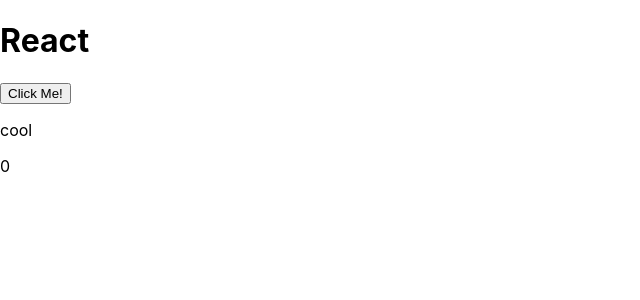
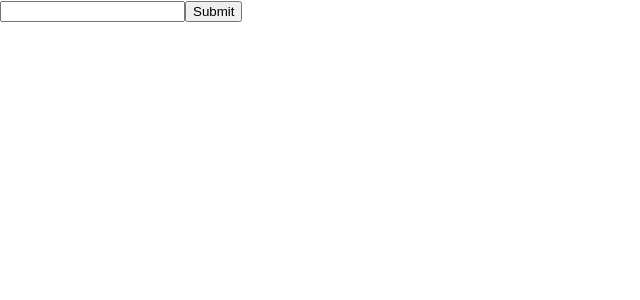
Before and after one commit to Bantchee/my-first-react-app, a React (Create React App) app: page / in a window 1280 px wide. Shown: the top 300 px of the page, without its empty margins (0-640 px from the left). Built offline with nearby package versions, Linux system fonts and the light colour scheme.

Commit message:
Implement overview componenet

```diff
--- a/src/App.js
+++ b/src/App.js
@@ -1,7 +1,7 @@
-import logo from './logo.svg';
+// import logo from './logo.svg';
 import './App.css';
 import React, { Component } from 'react';
-import { MyComponent } from './components/MyComponent.js'
+import { Overview } from './components/Overview.js'
 
 class App extends Component {
   constructor(props) {
@@ -23,8 +23,7 @@
    render() {
      return (
        <div>
-         <MyComponent title="React" onButtonClicked={this.countUp} />
-         <p>{this.state.count}</p>
+         <Overview />
        </div>
      )
    }
--- /dev/null
+++ b/src/components/Overview.js
@@ -0,0 +1,33 @@
+import React, { Component } from 'react';
+
+export class Overview extends Component {
+    constructor(props) {
+        super(props);
+
+        this.state = {
+            tasks: [],
+        }
+
+        this.addTask = this.addTask.bind(this);
+    }
+
+    addTask() {
+        const input = document.querySelector('input');
+        this.setState({
+            tasks: this.state.tasks.concat([input.value]),
+        })
+        input.value = "";
+    }
+
+    render() {
+        return (
+            <div>
+                <input></input>
+                <button onClick={this.addTask}>Submit</button>
+                <ul>
+                    {this.state.tasks.map(value => <li>{value}</li>)}
+                </ul>
+            </div>
+        )
+    }
+}
```
